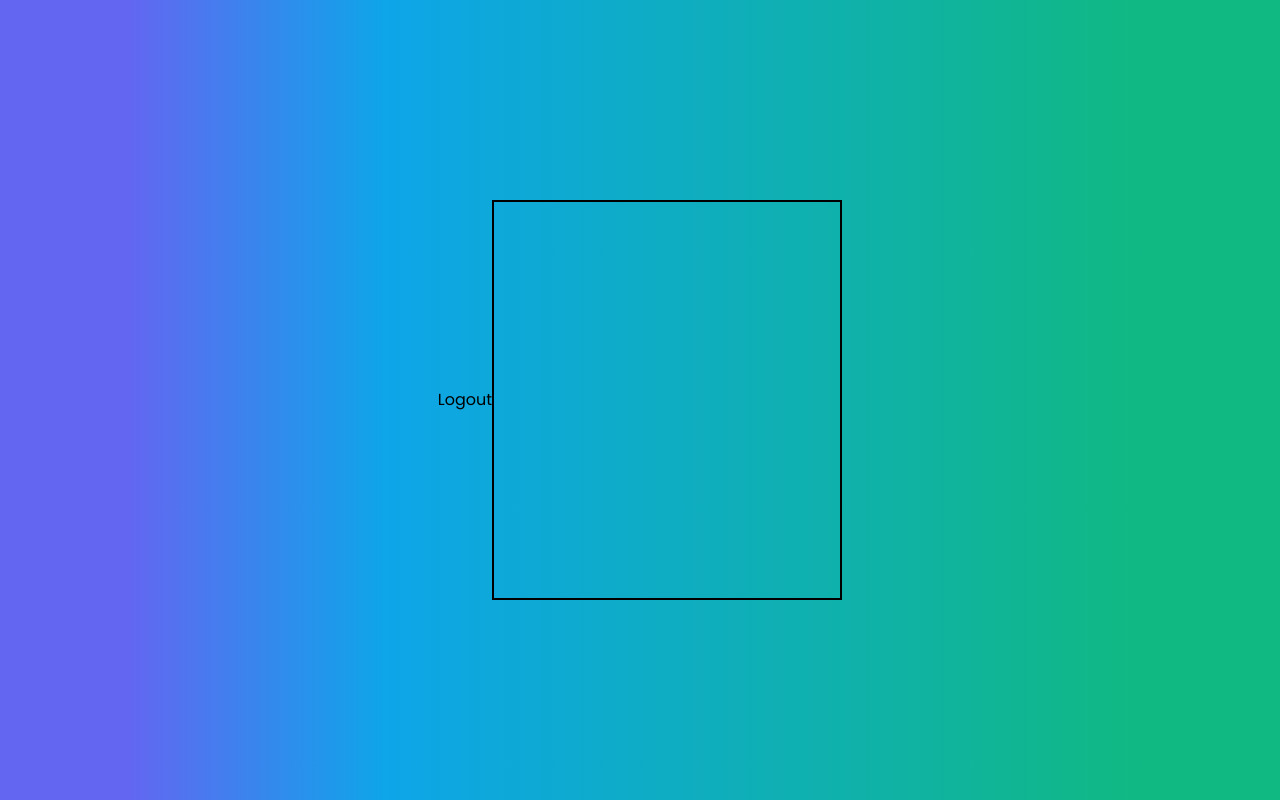
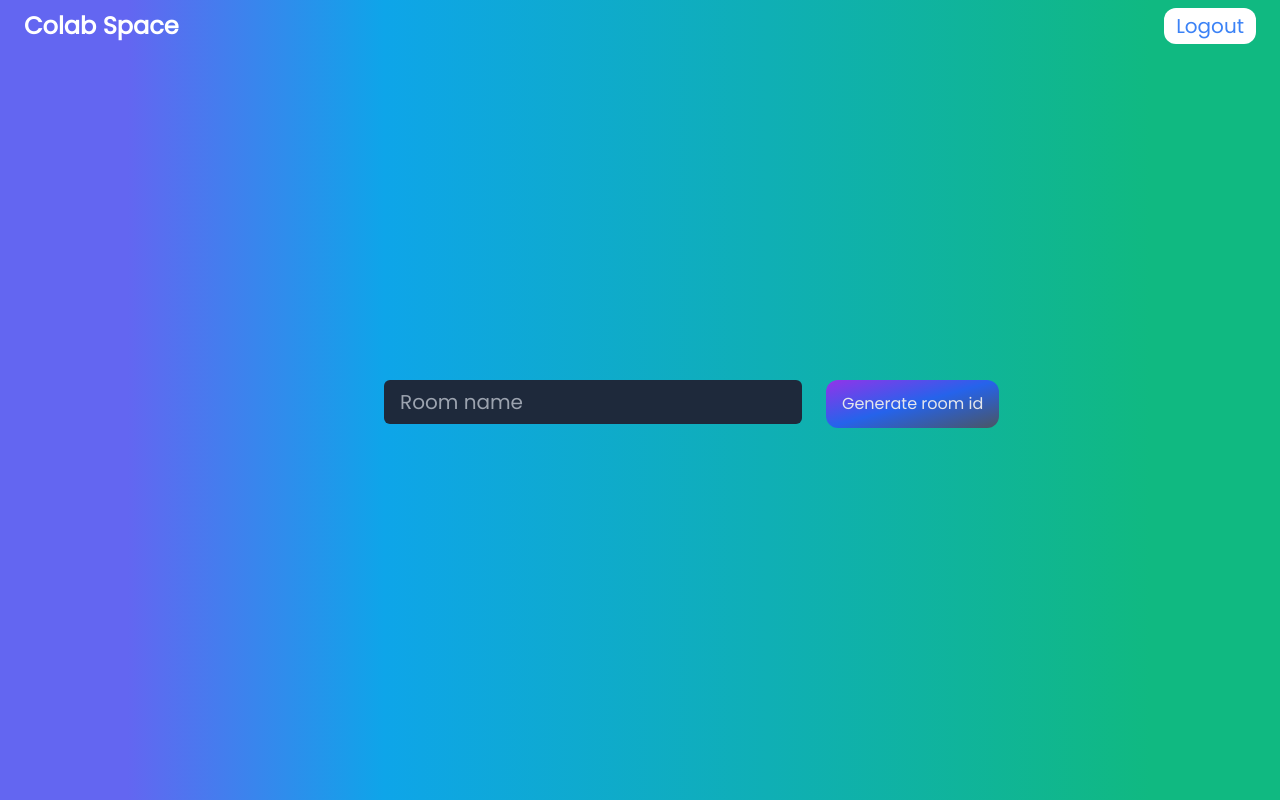
Before and after one commit to subhraneel2005/Colab-Space-Fullstack, a React (Vite) app in the folder frontend/colab-space/: page /dashboard in a window 1280 px wide. Built offline with nearby package versions, Linux system fonts and the light colour scheme; a web font is replaced by a local one.

Commit message:
room creation started

```diff
--- /dev/null
+++ b/frontend/colab-space/src/components/AppBar.jsx
@@ -0,0 +1,14 @@
+import React, { useContext } from 'react';
+import UseContext from '../contexts/UseContext';
+
+function AppBar() {
+    const {handleLogout} = useContext(UseContext);
+  return (
+    <div className='w-full bg-transparent absolute top-0 left-0 text-white text-xl py-2 px-6 flex items-center justify-between'>
+        <h1 className='text-2xl font-bold'>Colab Space</h1>
+        <div className='bg-white text-blue-500 px-3 py-1 rounded-xl cursor-pointer hover:bg-gray-200' onClick={handleLogout}>Logout</div>
+    </div>
+  )
+}
+
+export default AppBar
--- a/frontend/colab-space/src/components/Dashboard.jsx
+++ b/frontend/colab-space/src/components/Dashboard.jsx
@@ -1,17 +1,24 @@
-import React, { useContext } from 'react';
-import UseContext from '../contexts/UseContext';
+import React from 'react';
+import AppBar from './AppBar';
+
 
 function Dashboard() {
-    const {handleLogout} = useContext(UseContext);
+
   return (
-    <div className='w-full min-h-screen flex justify-center items-center bg-gradient-to-r from-indigo-500 from-10% via-sky-500 via-30% to-emerald-500 to-90% ...'>
-      <div onClick={handleLogout}>Logout</div>
-        <div className='w-[350px] h-[400px] flex justify-center items-center' style={{border: "2px solid black"}}>
-          <div className='block'>
-
+    <div className='relative w-full min-h-screen flex justify-center items-center bg-gradient-to-r from-indigo-500 from-10% via-sky-500 via-30% to-emerald-500 to-90% ... select-none'>
+        <div className='w-full h-full flex justify-center items-center'>
+        <div className='w-full block'>
+        <AppBar/>
+        <div className='md:ml-[30%] ml-10'>
+          <input
+          type="text"
+          placeholder='Room name'
+          className='px-4 py-2 rounded-md border-none outline-none bg-slate-800 text-white text-xl mb-4' />
+          <button className=' ml-6 rounded-xl bg-gradient-to-br from-purple-600 via-blue-600 to-gray-600 cursor-pointer text-gray-200 px-4 py-3 mt-5' onClick={() => navigate("/register")}>Generate room id</button>
           </div>
         </div>
-    </div>
+        </div>
+      </div>
   )
 }
 
```
